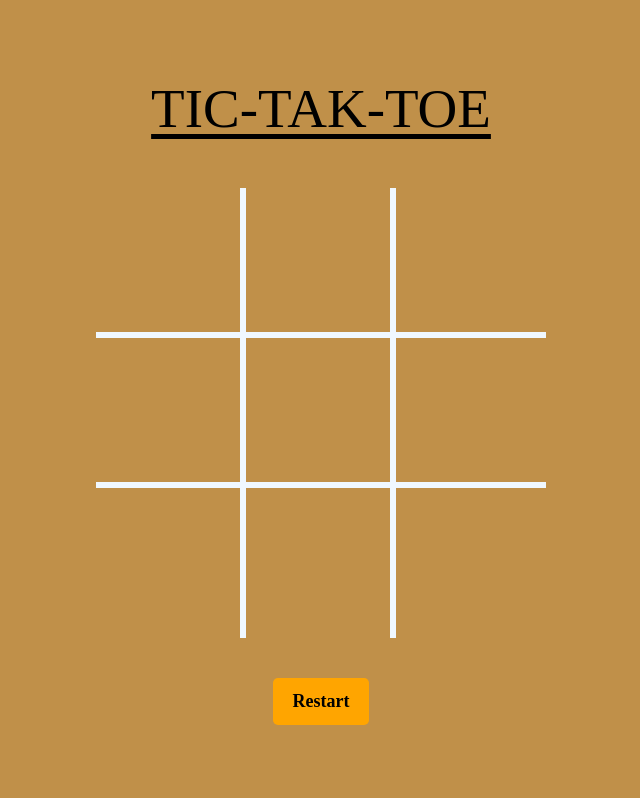
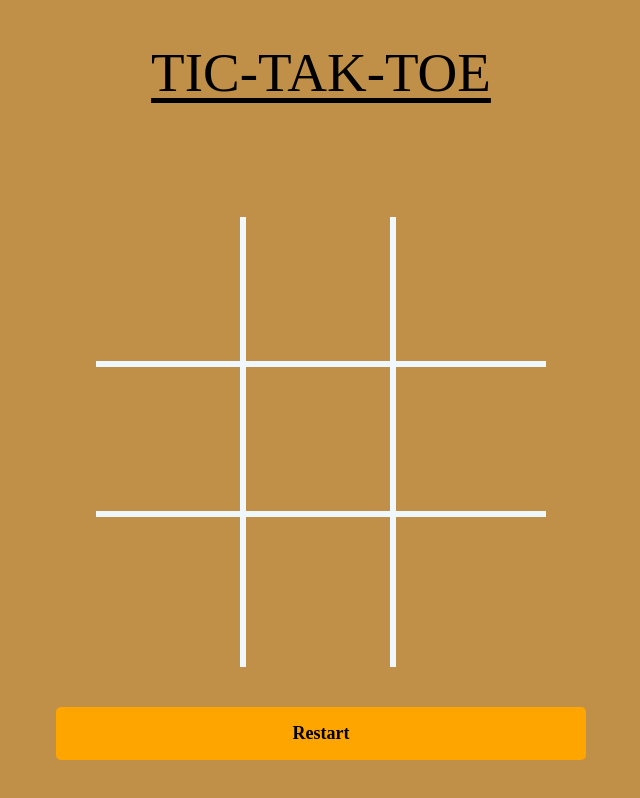
Before and after one commit to Gowtham852k03/PRODIGY_WD_03, a React (Create React App) app: page / in a window 1280 px wide. Shown: the whole page, without its empty margins (319-959 px from the left). Built offline with nearby package versions, Linux system fonts and the light colour scheme; a web font is replaced by a local one.

Commit message:
first commit

```diff
--- a/src/index.css
+++ b/src/index.css
@@ -41,8 +41,8 @@ h1{
   text-underline-offset: 7px;
 }
 .container{
+  width: 100%;
   height: 100vh;
-  width:450px;
   padding: 40px;
   display: flex;
   justify-content: center;
@@ -88,6 +88,8 @@ h1{
 button{
   padding: 10px 20px;
   font-size: 20px;
+  width: 50%;
+  height: 60%;
   background-color: orange;
   color: #000000;
   font-size: 18px;
@@ -110,3 +112,7 @@ button:hover{
   color: rgb(255, 255, 255);
 
 }
+* {
+  box-sizing: border-box;
+  height: 100vh;
+}
```
